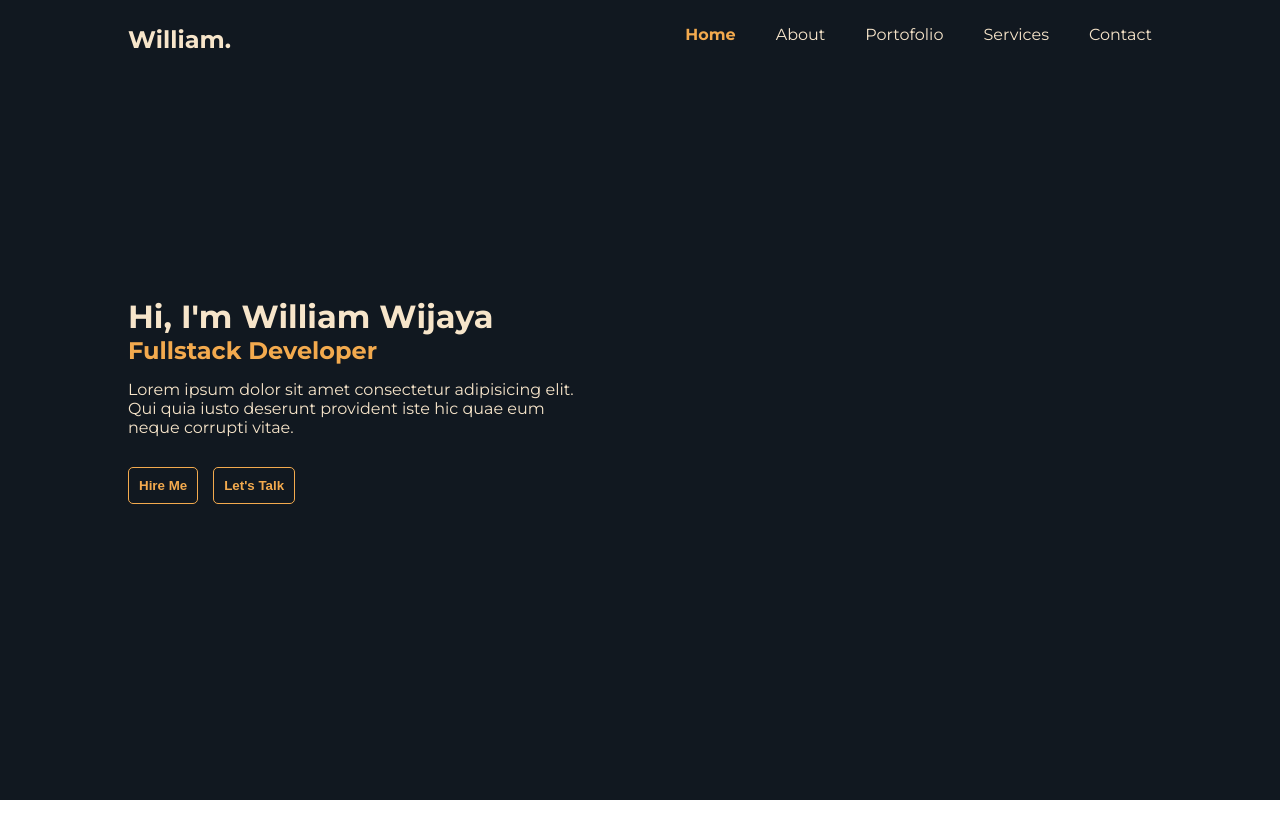
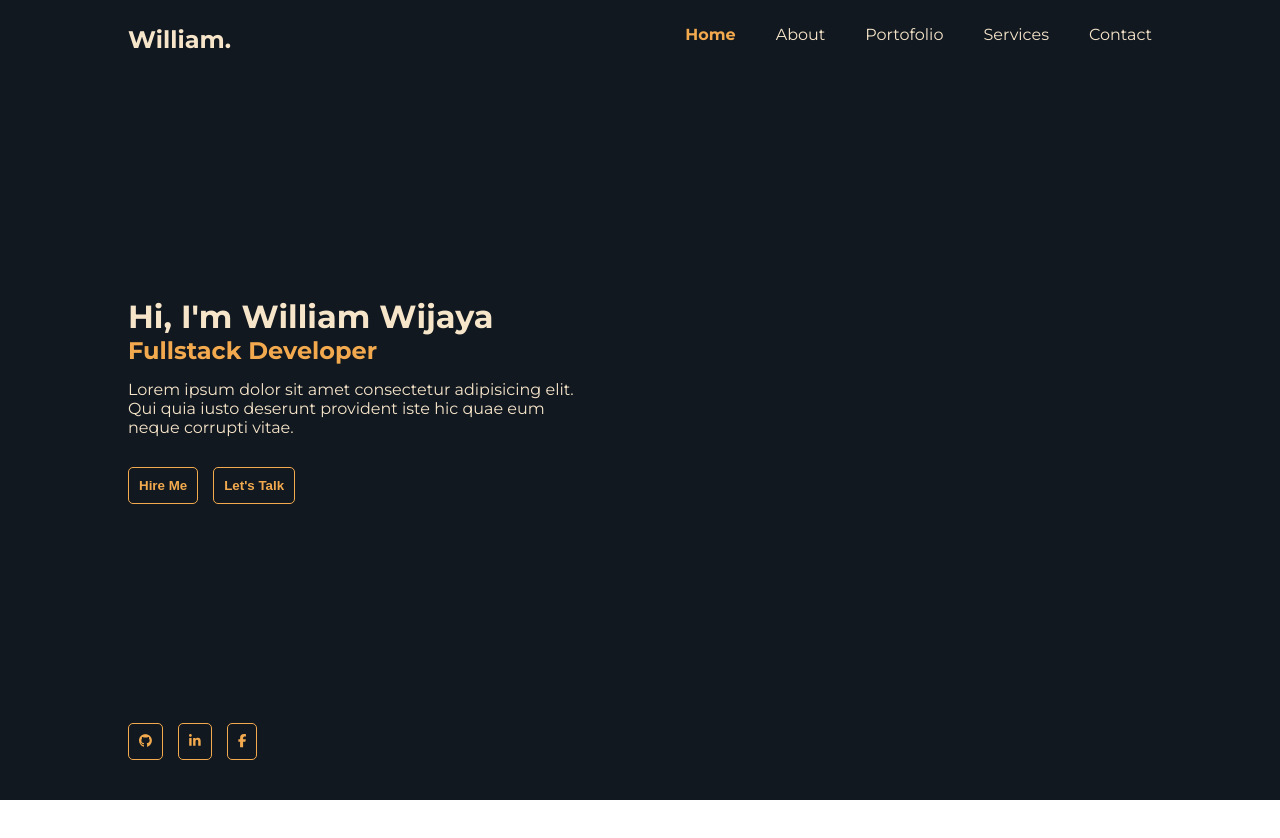
Before and after one commit to code4space/portofolio, a React (Vite) app: page / in a window 1280 px wide. Shown: the top 838 px of the page. Built offline with nearby package versions, Linux system fonts and the light colour scheme.

Commit message:
add icon

```diff
--- a/package.json
+++ b/package.json
@@ -10,6 +10,9 @@
     "preview": "vite preview"
   },
   "dependencies": {
+    "@fortawesome/fontawesome-free": "^6.4.0",
+    "@fortawesome/free-brands-svg-icons": "^6.4.0",
+    "@fortawesome/react-fontawesome": "^0.2.0",
     "react": "^18.2.0",
     "react-dom": "^18.2.0"
   },
--- a/src/assets/css/introduction.css
+++ b/src/assets/css/introduction.css
@@ -41,7 +41,7 @@
     background-color: transparent;
     border: 1px solid #f3aa4e;
     padding: 10px;
-    font-weight: 600;
+    font-weight: 700;
     color: #f3aa4e;
     border-radius: 5px;
     margin-right: 15px;
@@ -69,8 +69,14 @@
 }
 
 .neon-button button:hover {
-    color: #f7e5ca;;
+    color: #111820;
 }
+
+.social-media {
+    position: absolute;
+    bottom: 5vh;
+}
+
 
 @keyframes slide-in {
     from {
--- a/src/pages/introduction.jsx
+++ b/src/pages/introduction.jsx
@@ -1,5 +1,7 @@
 import '../assets/css/introduction.css'
-import Navigation from '../components/navigation'
+import { FontAwesomeIcon } from '@fortawesome/react-fontawesome';
+import { faFacebookF, faLinkedinIn, faGithub } from '@fortawesome/free-brands-svg-icons';
+import '@fortawesome/fontawesome-free/css/all.min.css';
 
 export default function IntroductionPage() {
     return (
@@ -12,6 +14,11 @@ export default function IntroductionPage() {
                     <button>Hire Me</button>
                     <button>Let's Talk</button>
                 </div>
+                <div className='neon-button social-media'>
+                    <button><FontAwesomeIcon icon={faGithub} /></button>
+                    <button><FontAwesomeIcon icon={faLinkedinIn} /></button>
+                    <button><FontAwesomeIcon icon={faFacebookF} /></button>
+                </div>
             </div>
         </div>
     )
```
Also changed, not shown: 1 other file (tests, documents, lock files or other folders).
